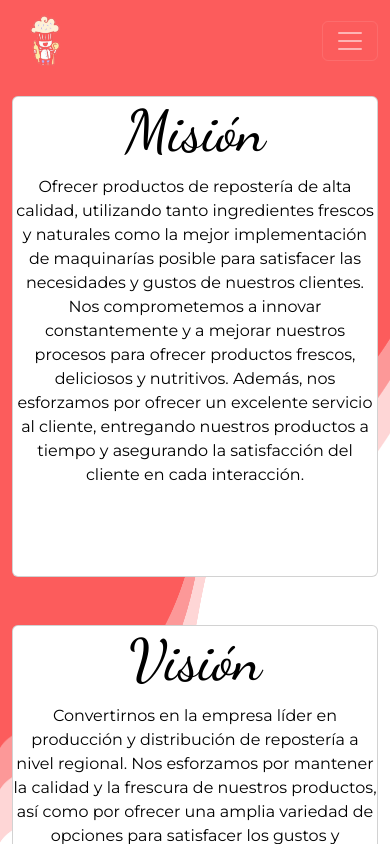
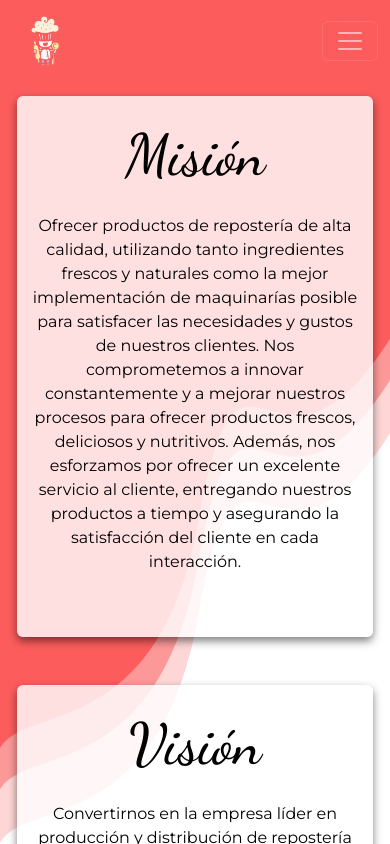
Before and after one commit to cruzito-rar/master-cakes-app, a React (Create React App) app: page /mision-vision in a window 390 px wide. Shown: the top 844 px of the page. Built offline with nearby package versions, Linux system fonts and the light colour scheme.

Commit message:
mision-vision updated

```diff
--- a/src/App.css
+++ b/src/App.css
@@ -109,11 +109,16 @@ hr {
 
  .card.mision {
   visibility: visible;
-  border-radius: 25px;
+  background-color: #FFFFFFCE;
  }
 
  .card.mision h1 {
   color: #000000;
+  margin-top: 25px;
+ }
+
+ .card.mision p {
+  padding: 15px;
  }
 }
 
@@ -191,6 +196,10 @@ hr {
 
  .card.mision {
   visibility: visible;
-  border-radius: 25px;
+  background-color: #FFFFFFCE !important;
+ }
+
+ .card.mision p {
+  padding: 15px;
  }
 }
--- a/src/components/styles/Home.css
+++ b/src/components/styles/Home.css
@@ -25,7 +25,7 @@
    margin: 50px 15px 0 15px;
  }
 
- .card-container .card {
+ .card-container .card, .card.mision {
    margin: 5px;
    background-color: var(--main-color);
    border: none;
```
